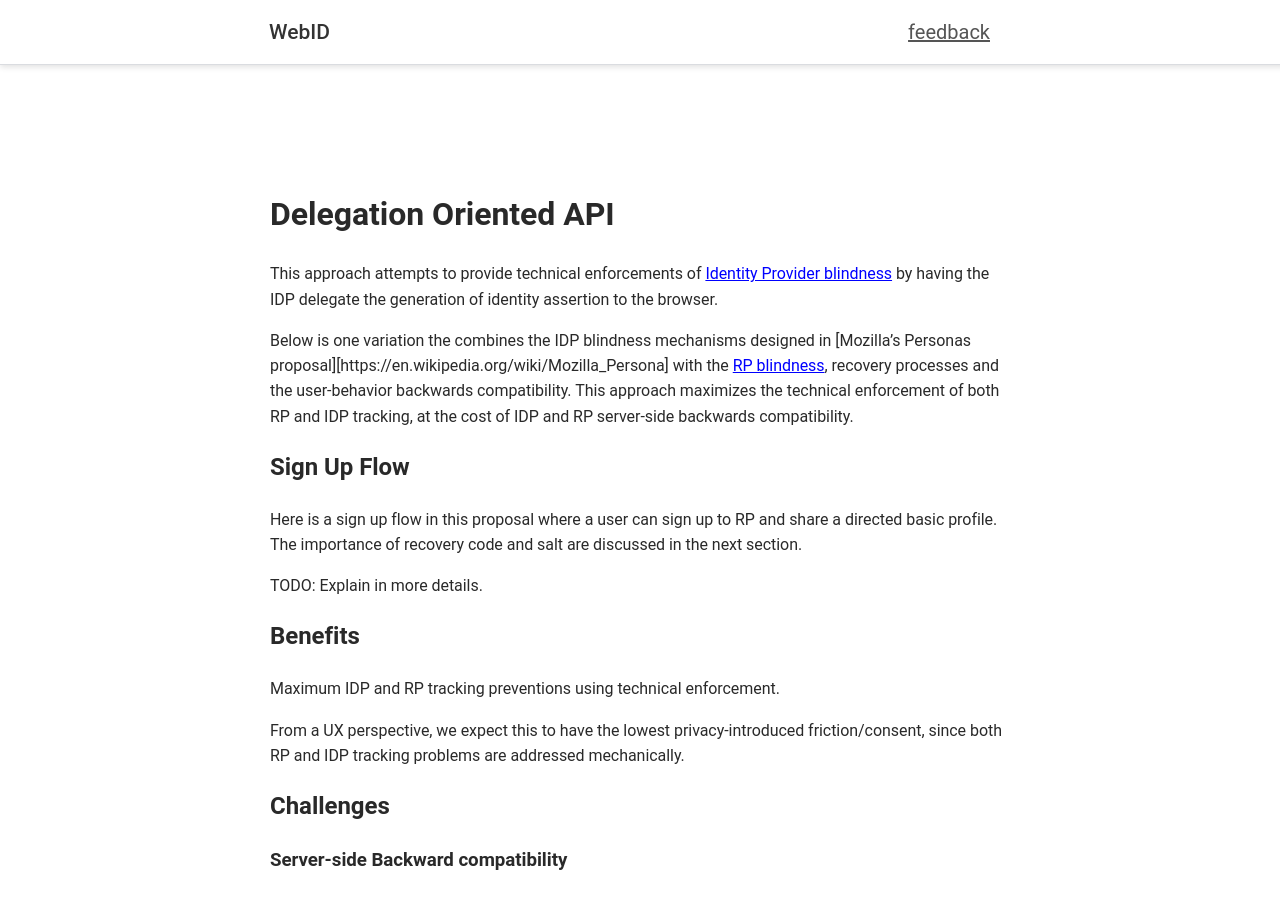
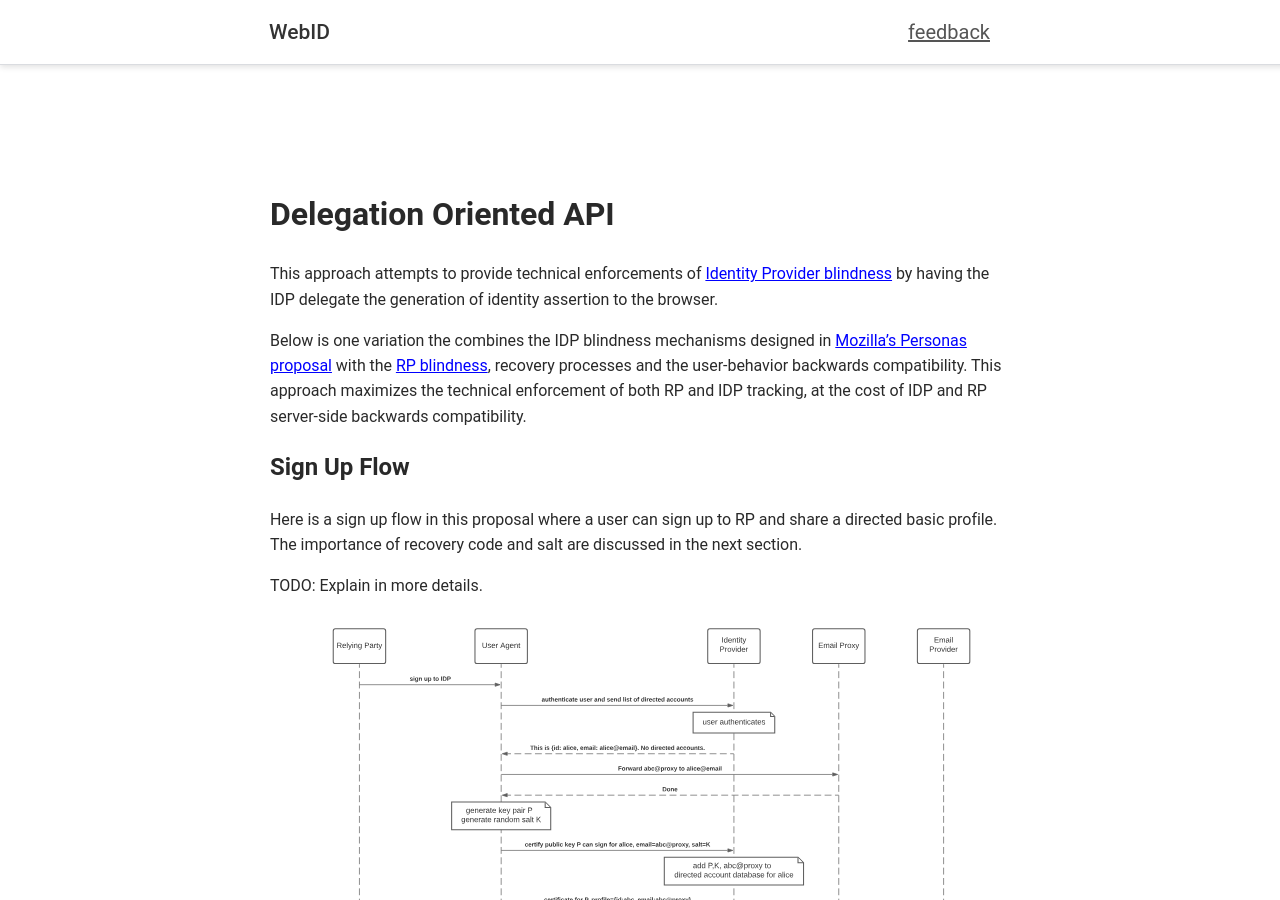
Before and after one commit to w3c-fedid/FedCM, a Jekyll site: the page built from delegation_oriented_api.md, in a window 1280 px wide and 900 px high. Built offline with Jekyll 4.4.1, drawn with Linux system fonts in a browser that asks for light colours; some web fonts are replaced; our own code applies the rules of GitHub Pages for plain Markdown files.

Commit message:
Add images

````diff
--- a/delegation_oriented_api.md
+++ b/delegation_oriented_api.md
@@ -5,7 +5,7 @@
 the generation of identity assertion to the browser.
 
 Below is one variation the combines the IDP blindness mechanisms designed in
-[Mozilla’s Personas proposal][https://en.wikipedia.org/wiki/Mozilla_Persona]
+[Mozilla’s Personas proposal](https://en.wikipedia.org/wiki/Mozilla_Persona)
 with the [RP blindness](glossary.md#relying-party-blindness), recovery processes
 and the user-behavior backwards compatibility. This approach maximizes the
 technical enforcement of both RP and IDP tracking, at the cost of IDP and RP
@@ -19,6 +19,8 @@
 in the next section.
 
 TODO: Explain in more details.
+
+![](static/delegation-api-signup-flow.svg)
 
 
 ## Benefits
@@ -132,7 +134,7 @@
 }
 ```
 
-Recovery Flow
+### Recovery Flow
 
 Recovery code is an opaque value that can be computed given user id, directed
 email, and salt e.g., `recovery code = SHA512(user_id, RP, salt)`.
@@ -151,3 +153,8 @@
     OAuth flows. Here the recovery code may be passed to IDP which can
     authenticate the user and generate a regular JWT token. Notice that here IDP
     gets unblinded as it learns about user sign-in to the RP.
+
+
+![](static/delegation-api-recovery-signin-flow.svg)
+
+![](static/delegation-api-recovery-legacy-flow.svg)
````
Also changed, not shown: static/delegation-api-recovery-legacy-flow.svg (added), static/delegation-api-recovery-signin-flow.svg (added), static/delegation-api-signup-flow.svg (added).
